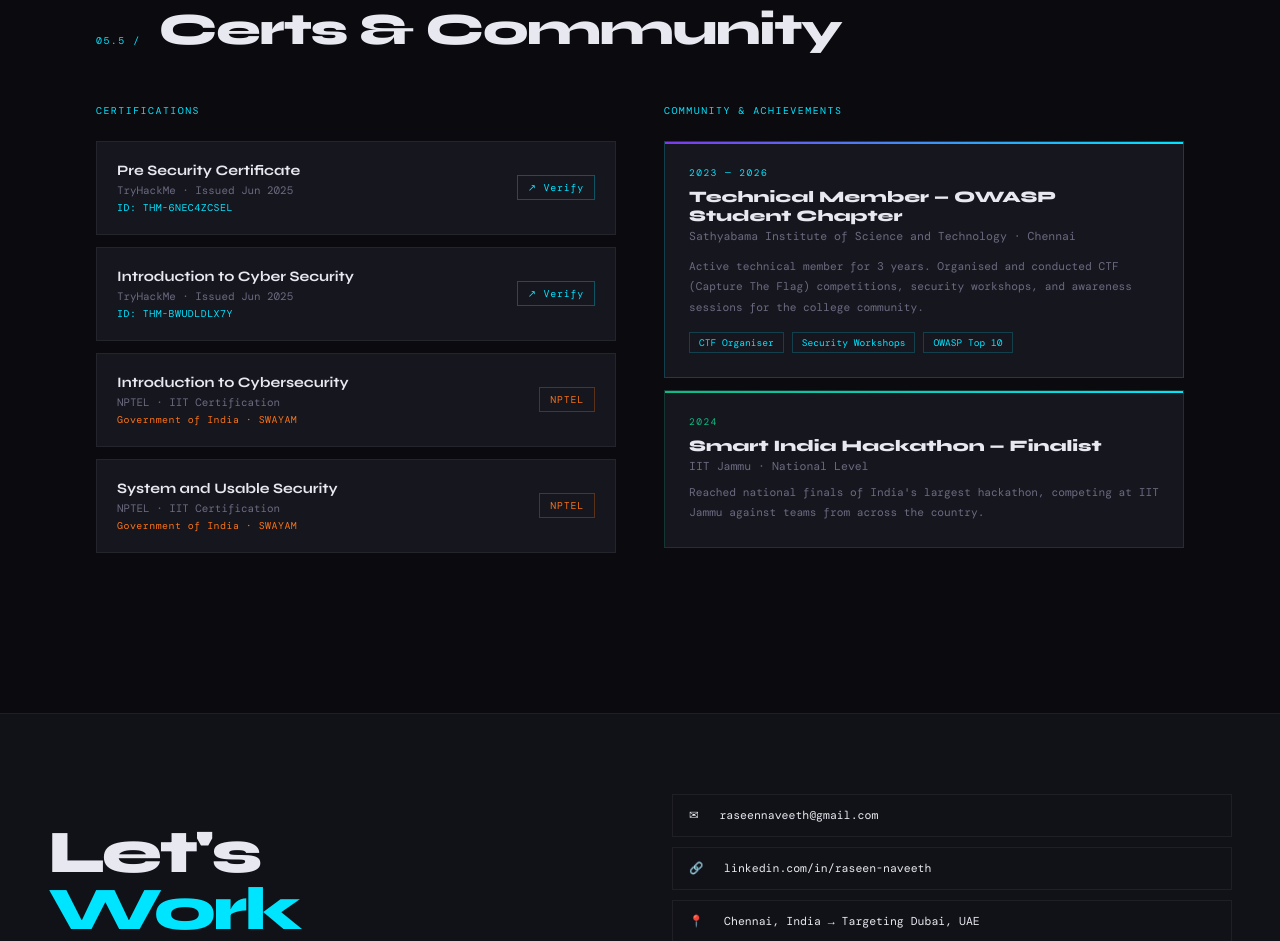
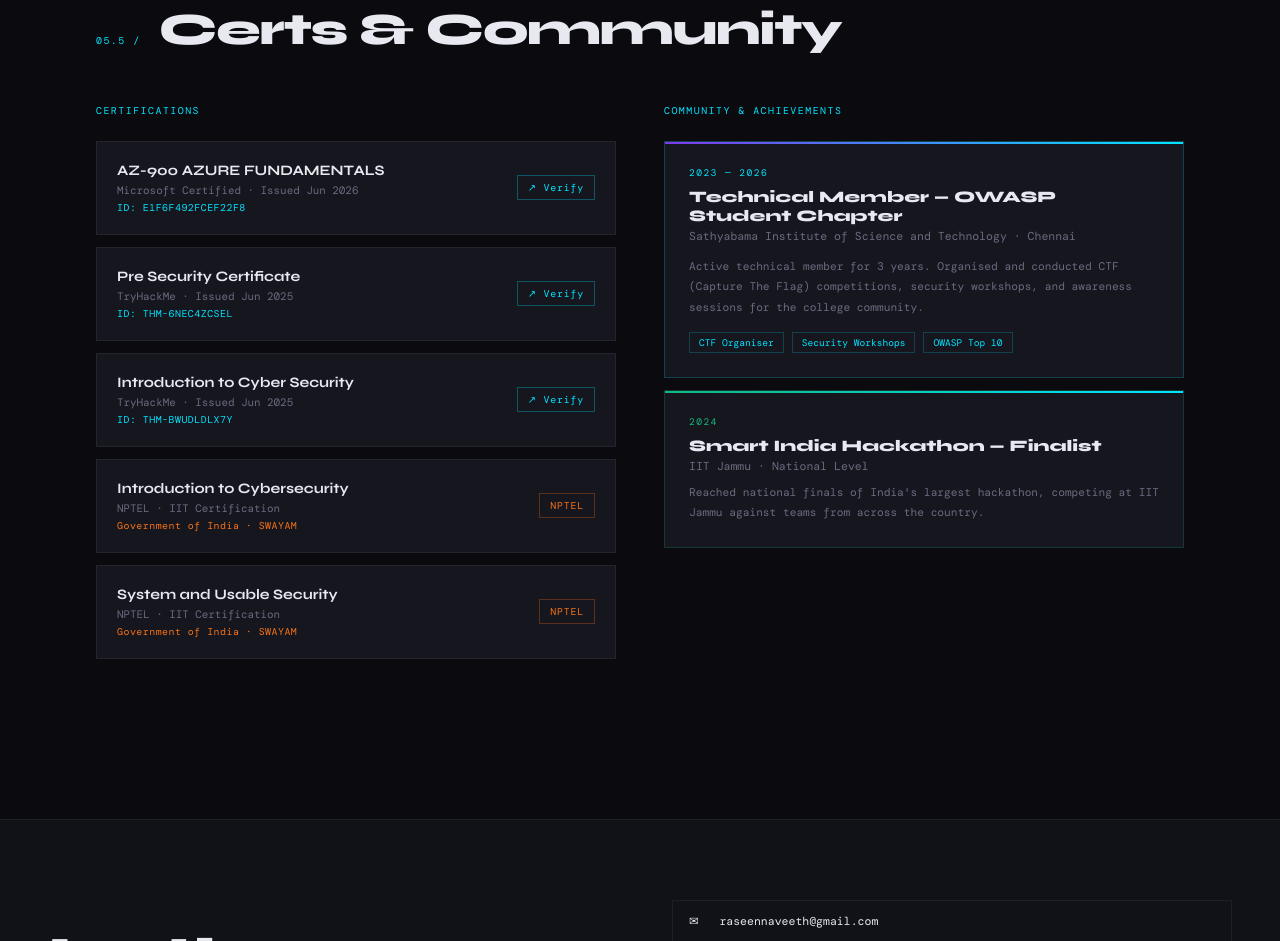
Before and after one commit to ItSrAsEeN/portfolio, a plain HTML site: page index.html in a window 1280 px wide. Shown: the part 6834-7775 px from the top of the page. Drawn offline with nearby package versions, Linux system fonts and the light colour scheme; a web font is replaced by a local one.

Commit message:
Add AZ-900 Azure Fundamentals certification card

```diff
--- a/index.html
+++ b/index.html
@@ -797,6 +797,15 @@ a:hover~.cursor,.btn-primary:hover~.cursor{transform:translate(-50%,-50%) scale(
       <div>
         <div style="font-size:.62rem;color:var(--accent);letter-spacing:.15em;text-transform:uppercase;margin-bottom:24px">Certifications</div>
         <div style="display:flex;flex-direction:column;gap:12px">
+
+          <div class="reveal cert-card" style="background:var(--card);border:1px solid var(--border);padding:20px;display:flex;justify-content:space-between;align-items:center;">
+            <div>
+              <div style="font-family:'Syne',sans-serif;font-size:.9rem;font-weight:700;margin-bottom:4px">AZ-900 AZURE FUNDAMENTALS </div>
+              <div style="font-size:.68rem;color:var(--muted)">Microsoft Certified · Issued Jun 2026</div>
+              <div style="font-size:.62rem;color:var(--accent);margin-top:4px;letter-spacing:.05em">ID: E1F6F492FCEF22F8</div>
+            </div>
+            <a href="https://learn.microsoft.com/api/credentials/share/en-us/RaseenNaveeth-2182/E1F6F492FCEF22F8?sharingId=77F6FFC4ADE523F5" target="_blank" style="font-size:.62rem;color:var(--accent);border:1px solid rgba(0,229,255,.3);padding:5px 10px;text-decoration:none;letter-spacing:.08em;white-space:nowrap;transition:background .2s" onmouseover="this.style.background='rgba(0,229,255,.08)'" onmouseout="this.style.background='transparent'">↗ Verify</a>
+          </div>
 
           <div class="reveal cert-card" style="background:var(--card);border:1px solid var(--border);padding:20px;display:flex;justify-content:space-between;align-items:center;">
             <div>
```
